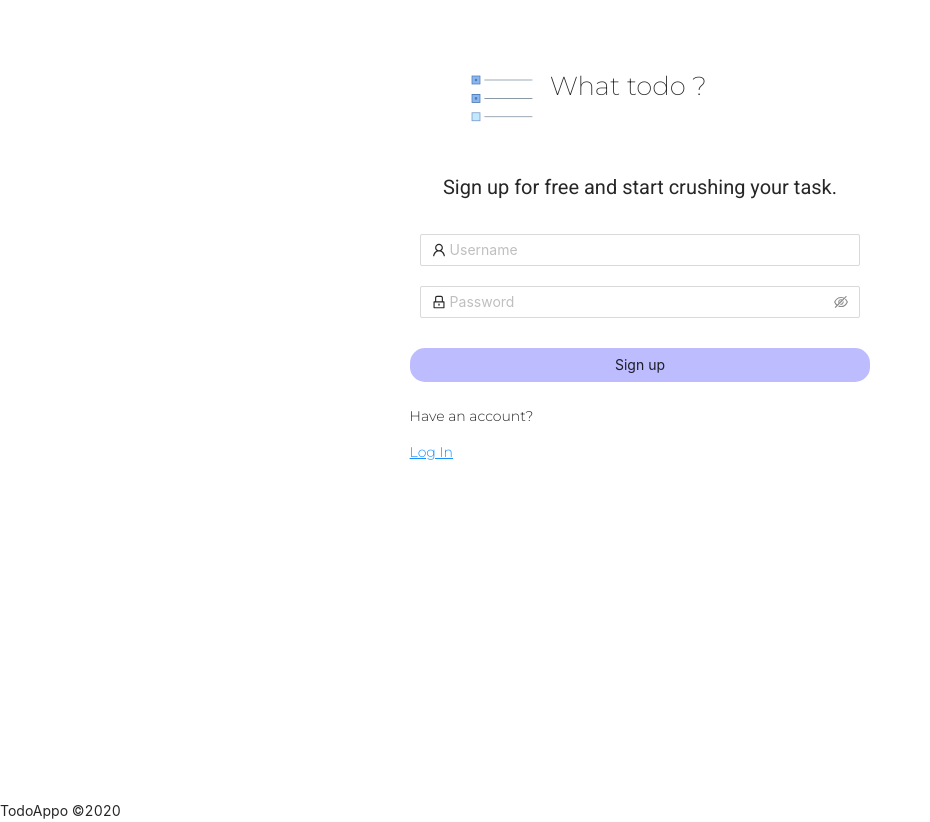
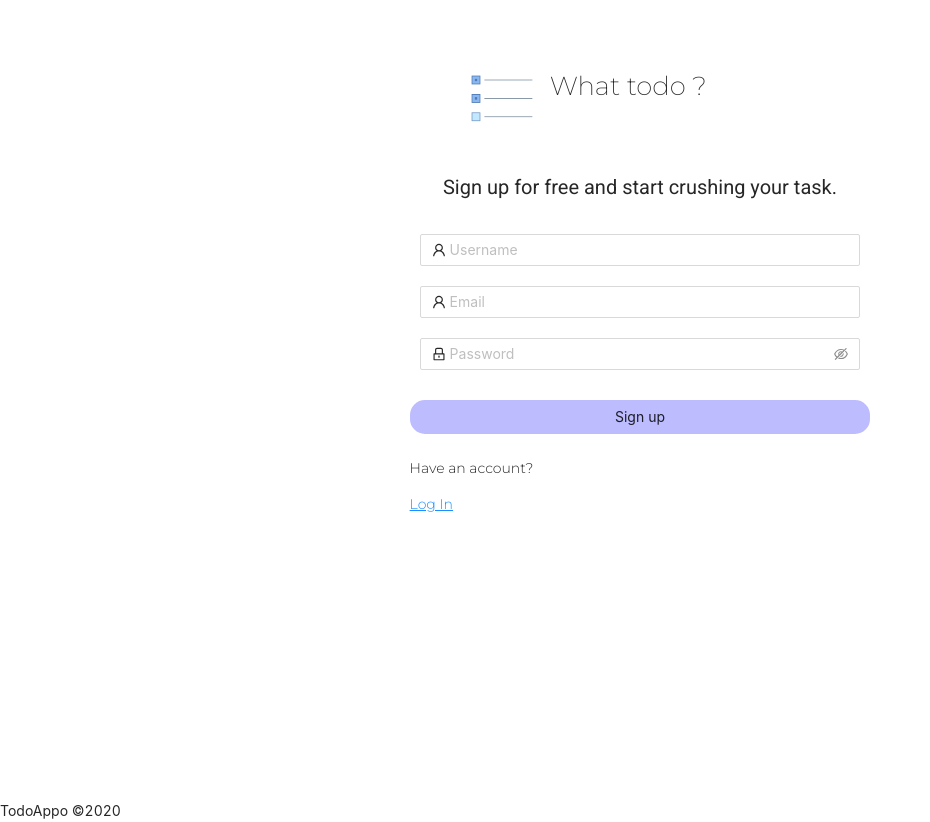
Before and after one commit to JRodDvlpr/TodoAppo, a React (Create React App) app: page /register in a window 1280 px wide. Shown: the whole page, without its empty margins (0-930 px from the left). Built offline with nearby package versions, Linux system fonts and the light colour scheme.

Commit message:
:zap::tada: MVP No Styling:tada::zap:

```diff
--- a/src/Redux/Actions/actions.js
+++ b/src/Redux/Actions/actions.js
@@ -9,11 +9,12 @@ export const registerUser = (user, props) => dispatch => {
     axiosWithAuth()
     .post('/auth/register', user)
     .then(res => {
-        dispatch({ type: REGISTER_USER, payload: res.data, id: res.data.user.id })
+        dispatch({ type: REGISTER_USER, payload: res.data, id: res.data.id })
+        console.log(res.data);
         props.history.push(`/dashboard/${res.data.user.id}`)
     })
     .catch(err =>
-    dispatch({ errorMessage: GENERATE_ERROR, error: err.message}))
+    dispatch({ type: GENERATE_ERROR, payload: err.data}))
 }
 
 
@@ -49,7 +50,7 @@ export const getTasks = (props) => dispatch =>{
 
     axiosWithAuth().get(`/todo/${id}/tasks`)
     .then(res => {
-        console.log(res);
+
         dispatch({ type: GET_TASK_SUCCESS, payload: res.data})
         props.history.push(`/dashboard/${res.data.user.id}`)
     })
@@ -96,7 +97,7 @@ export const editTaskId = (task) => dispatch => {
     console.log(task.id);
     axiosWithAuth().put(`/todo/${id}/tasks/${task.id}`, task)
     .then(res => {
-        console.log(task.id);
+
         dispatch({type: EDIT_TODO_SUCCESS, payload: res.data.body})
 
     })
--- a/src/Redux/Reducers/reducer.js
+++ b/src/Redux/Reducers/reducer.js
@@ -34,7 +34,7 @@ export const reducer = (state = initialState, action) => {
         return {
             ...state,
            user: action.payload,
-           userId: action.payload.user.id,
+           userId: [action.payload.user.id],
            isLoggedIn: true,
 
         };
--- a/src/components/Dashboard/TodoList.js
+++ b/src/components/Dashboard/TodoList.js
@@ -30,10 +30,10 @@ const TodoList = () => {
         {isLoading ? (<Spin />) : (
             <div className="taskList">
 
-                {taskList.map(task => (
-                <div key={task.id}>
+                {taskList.map((task, index) => (
+                <div key={index}>
 
-                    <TodoCard   text={task.text} />
+                    <TodoCard text={task.text} />
 
                     <button id='delBtn' onClick={() => {dispatch(deleteTask(task.id));}}>X</button>
 
--- a/src/components/RegisterPage/index.js
+++ b/src/components/RegisterPage/index.js
@@ -23,16 +23,18 @@ const Register = (props) => {
     const dispatch = useDispatch();
 
     const [user, setUser] = useState({
-        username: "",
-        password: ""
+        username: '',
+        email: '',
+        password: ''
     });
 
     const handleSubmit = (event) => {
-        console.log("NewUser in handle", user);
+
         event.preventDefault();
         dispatch(registerUser(user, props));
         setUser({
             username: '',
+            email: '',
             password: ''
         })
 
@@ -87,6 +89,21 @@ const Register = (props) => {
 
             <div className="input-Container">
 
+                <Input
+                    prefix={<UserOutlined className="site-form-item-icon" />}
+                    name="email" required
+                    type="text"
+                    value={user.email}
+                    placeholder="Email"
+                    onChange={handleChange}
+                />
+
+            </div>
+
+
+
+            <div className="input-Container">
+
 
                 <Input.Password
                     prefix={<LockOutlined className="site-form-item-icon" />}
@@ -99,7 +116,7 @@ const Register = (props) => {
 
             </div>
 
-            <div>
+
 
                 <div className="button-Container">
                     <button className="form-button">
@@ -118,7 +135,7 @@ const Register = (props) => {
                     </div>
 
                 </div>
-            </div>
+
         </form>
 
 
```
